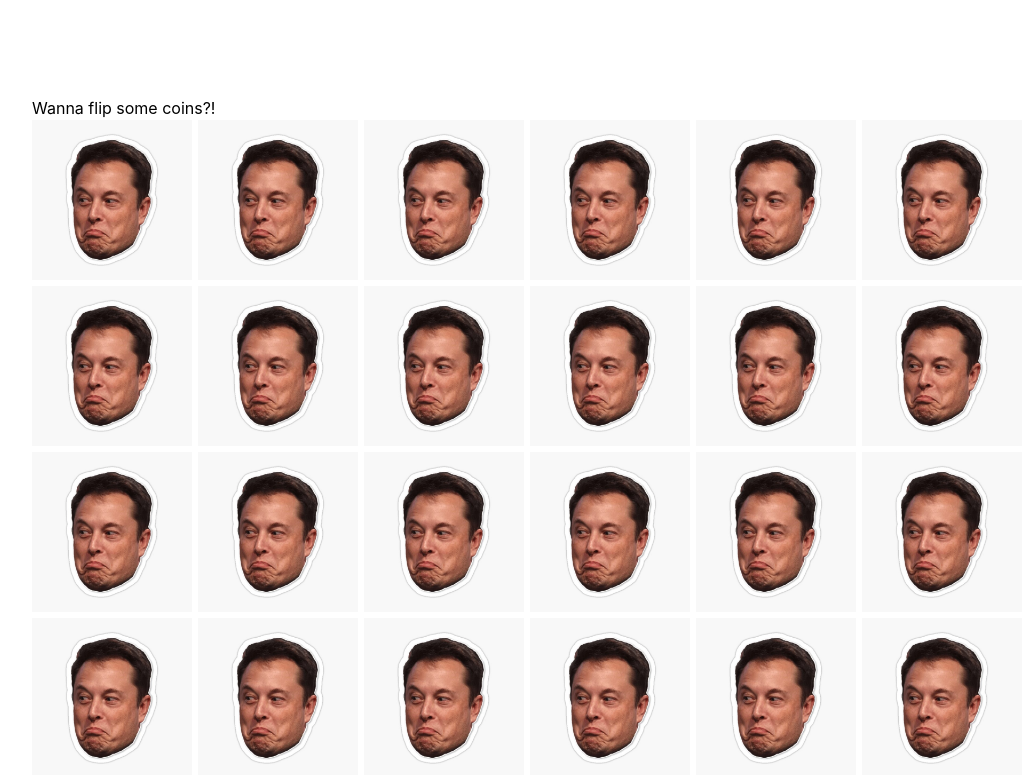
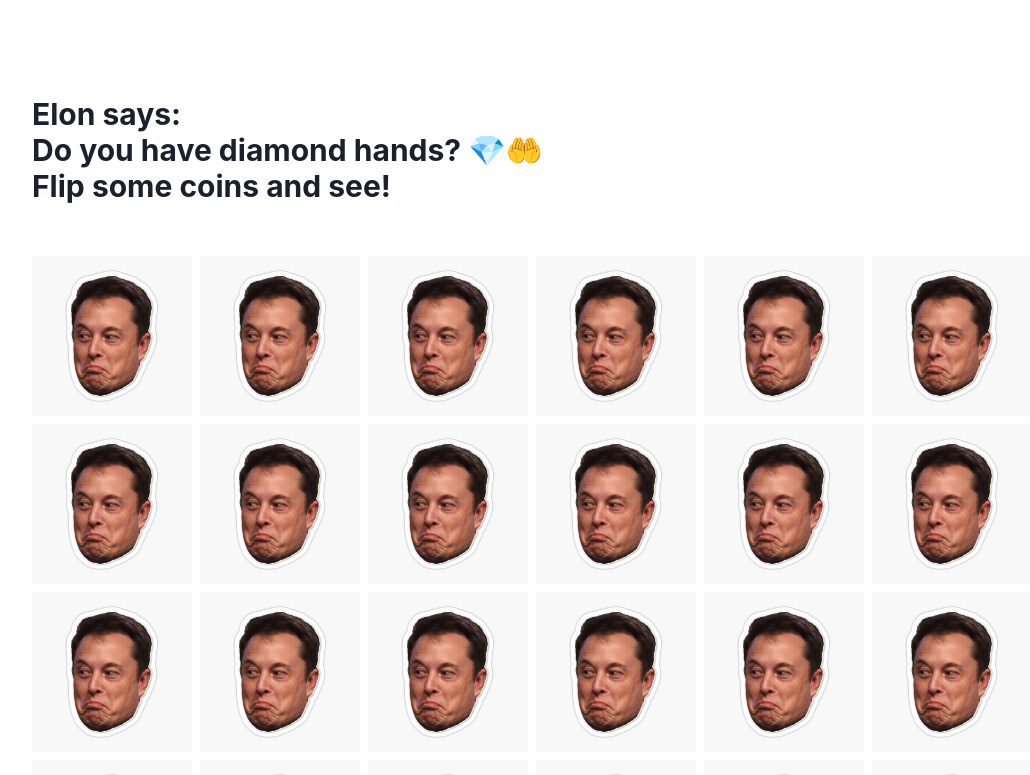
Before and after one commit to myorkgitis/memory-game, a Next.js app: page / in a window 1280 px wide. Shown: the top 775 px of the page, without its empty margins (128-1158 px from the left). Built offline with nearby package versions, Linux system fonts and the light colour scheme.

Commit message:
Added in some UI styling and addition text

```diff
--- a/components/Game/MemoryCardItem.tsx
+++ b/components/Game/MemoryCardItem.tsx
@@ -35,7 +35,7 @@ const MemoryCardItem = ({ card, selected, onSelected}: MemoryCardItemProps) => {
             onClick={handleClick}
             style={{width: "10em", height: "10em", backgroundColor: selected ? "lightcyan" : "#ccc"}}
         >
-            <motion.div  className={isFlipped ? styles.cardFront : styles.cardBack} animate={{ rotateY: isFlipped ? 0 : 180, transition: { duration: .2 } }}>
+            <motion.div className={isFlipped ? styles.cardFront : styles.cardBack} animate={{ rotateY: isFlipped ? 0 : 180, transition: { duration: .2 } }}>
                 {isFlipped ?
                     <Image src={src} width="20" height="20" layout={"responsive"} />
                     :
--- a/components/Game/MemoryGameBoard.tsx
+++ b/components/Game/MemoryGameBoard.tsx
@@ -1,27 +1,40 @@
 import useMemoryGameController from "./useMemoryGameController";
 import MemoryCardItem from "./MemoryCardItem";
-import {Grid, Heading} from "@chakra-ui/react";
+import {Button, Grid, Heading} from "@chakra-ui/react";
 
 export interface MemoryGameBoardProps {
 }
 
 const MemoryGameBoard = (props: MemoryGameBoardProps) => {
 
-    const {cards, selectedCards, handleSelected, handleReset} = useMemoryGameController({ boardSize: 6 })
+    const {cards, selectedCards, handleSelected, handleReset, gameWon} = useMemoryGameController({ boardSize: 6 })
 
     const [selectionOne, selectionTwo] = selectedCards
 
-
     return (
         <div style={{marginTop: "6em", width: "60em", marginLeft: "auto", marginRight: "auto"}}>
-            <Heading as='h2' size='2xl'>
-                Wanna flip some coins?!
-            </Heading>
-            <Grid templateColumns={"repeat(6, 1fr)"} gap={6}>
-                {cards.map((card, i) => {
-                    return <MemoryCardItem key={i} card={card} selected={i === selectionOne || i === selectionTwo} onSelected={() => handleSelected(i)} />
-                })}
-            </Grid>
+            <div style={{minHeight: "10em"}}>
+                {gameWon ?
+                    <>
+                        <Heading as='h2' size='xl' marginBottom={"0.5em"}>Elon says:<br/>DOGE to the MOON! 🚀</Heading>
+
+                        <Button colorScheme='green' size={"lg"} onClick={() => handleReset()}>
+                            You've won! Play again?
+                        </Button>
+                    </>
+                    :
+                    <Heading as='h2' size='lg'>
+                        Elon says:<br/>Do you have diamond hands? 💎🤲<br/>Flip some coins and see!
+                    </Heading>
+                }
+            </div>
+            <div>
+                <Grid templateColumns={"repeat(6, 1fr)"} gap={2}>
+                    {cards.map((card, i) => {
+                        return <MemoryCardItem key={i} card={card} selected={i === selectionOne || i === selectionTwo} onSelected={() => handleSelected(i)} />
+                    })}
+                </Grid>
+            </div>
         </div>
     )
 }
--- a/pages/_app.tsx
+++ b/pages/_app.tsx
@@ -1,10 +1,23 @@
+import {ChakraProvider} from "@chakra-ui/provider";
 import '../styles/globals.css'
 import type { AppProps } from 'next/app'
-import {ChakraProvider} from "@chakra-ui/provider";
+import {extendTheme} from "@chakra-ui/react";
+
+
+// 2. Extend the theme to include custom colors, fonts, etc
+const colors = {
+    brand: {
+        900: '#1a365d',
+        800: '#153e75',
+        700: '#2a69ac',
+    },
+}
+
+const theme = extendTheme({ colors })
 
 function MyApp({ Component, pageProps }: AppProps) {
   return (
-      <ChakraProvider>
+      <ChakraProvider theme={theme}>
         <Component {...pageProps} />
       </ChakraProvider>
   )
--- a/pages/_document.tsx
+++ /dev/null
@@ -1,13 +0,0 @@
-import { Html, Head, Main, NextScript } from 'next/document'
-
-export default function Document() {
-  return (
-      <Html>
-        <Head />
-        <body>
-        <Main />
-        <NextScript />
-        </body>
-      </Html>
-  )
-}
```
